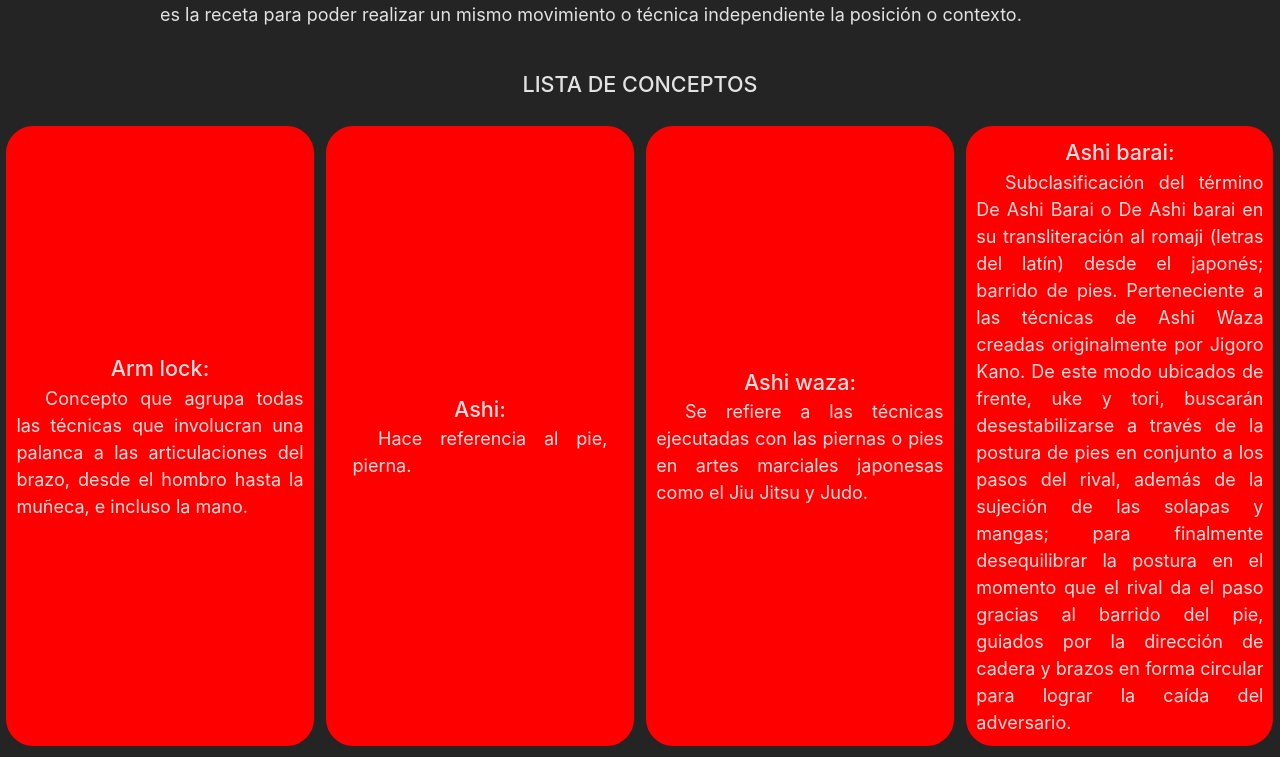
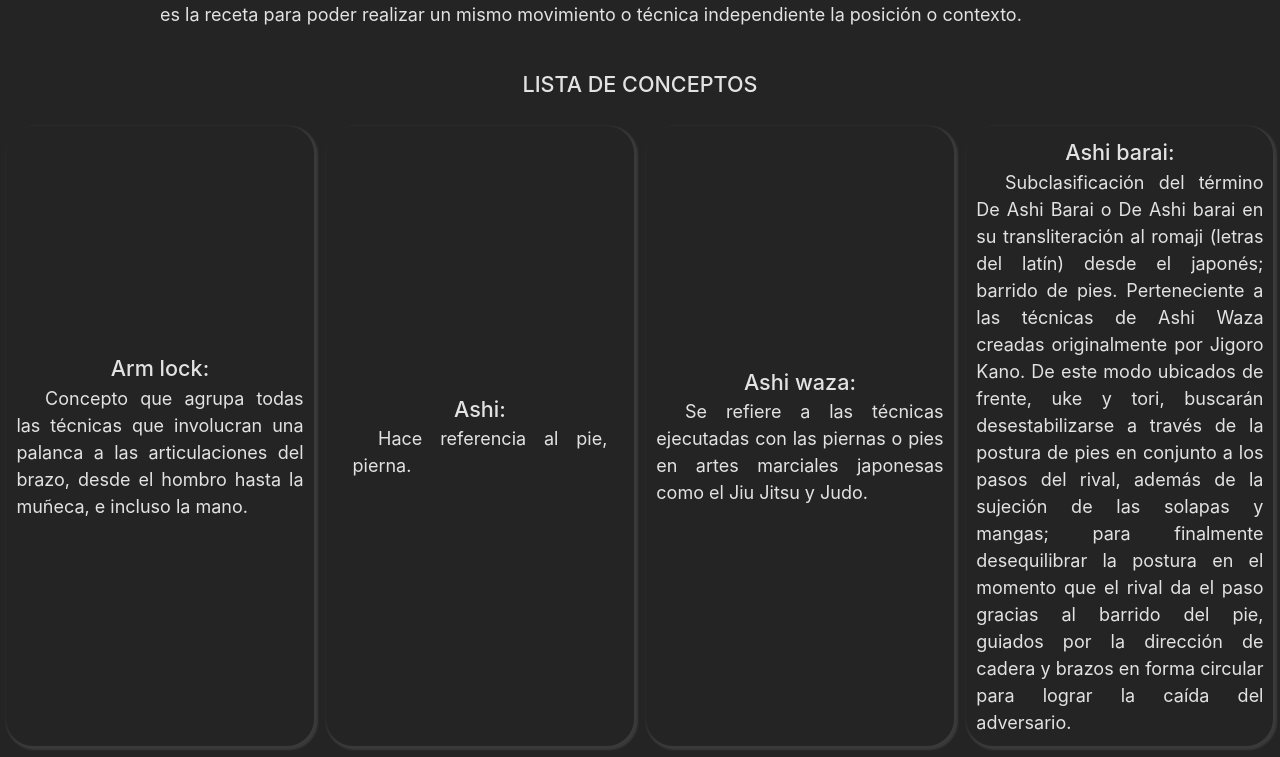
Before and after one commit to jjmillar/glosario-ed, a React (Vite) app: page / in a window 1280 px wide. Shown: the part 7321-8078 px from the top of the page. Built offline with nearby package versions, Linux system fonts and the light colour scheme.

Commit message:
added card style

```diff
--- a/src/App.scss
+++ b/src/App.scss
@@ -130,8 +130,9 @@
 }
 
 .card {
-  background-color: red;
+  background-color: #242424;
   border-radius: 1.5rem;
+  box-shadow: 2px 2px 2px 2px rgba(255,255,255,0.1);
 }
 
 @media ( max-width: 1100px ) {
```
